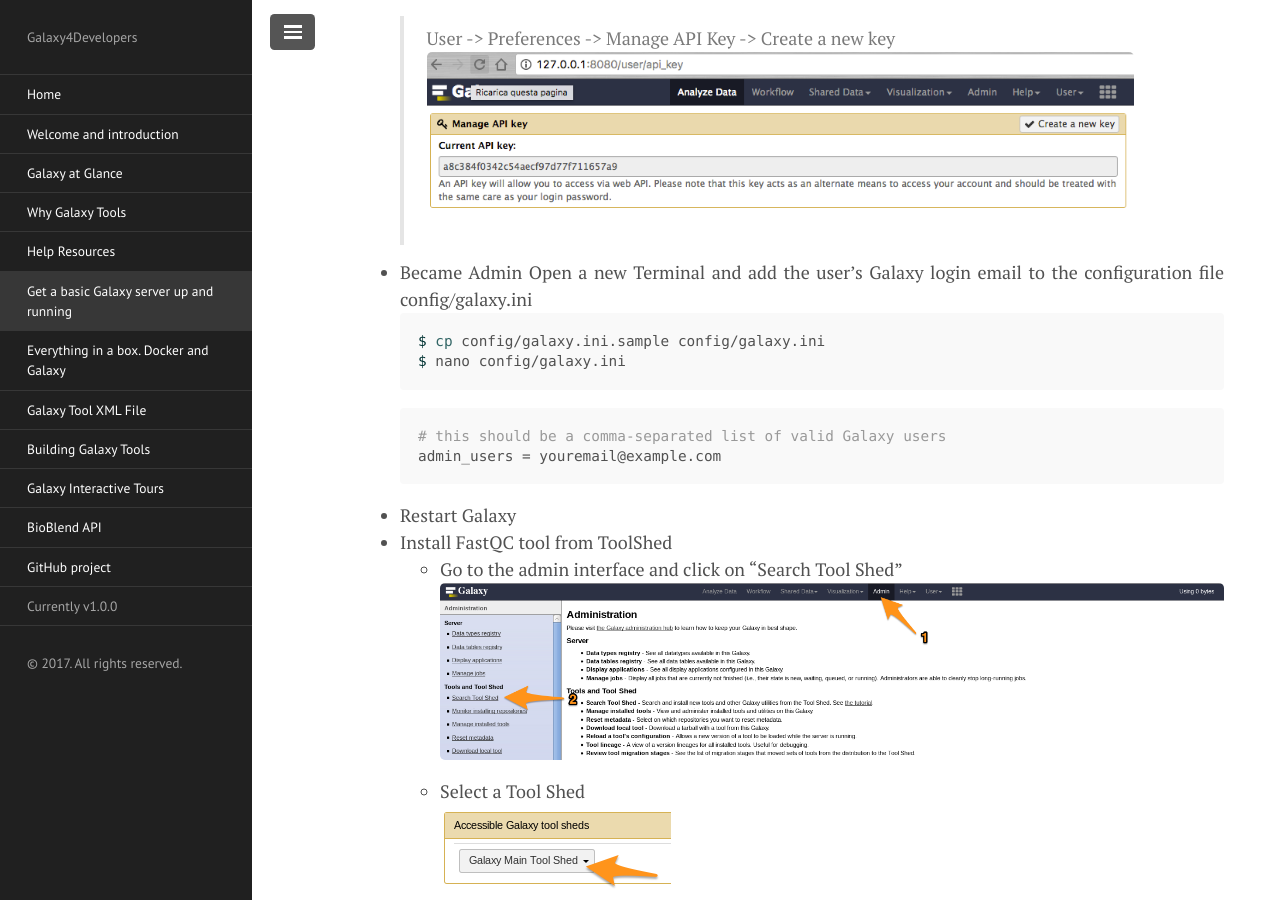
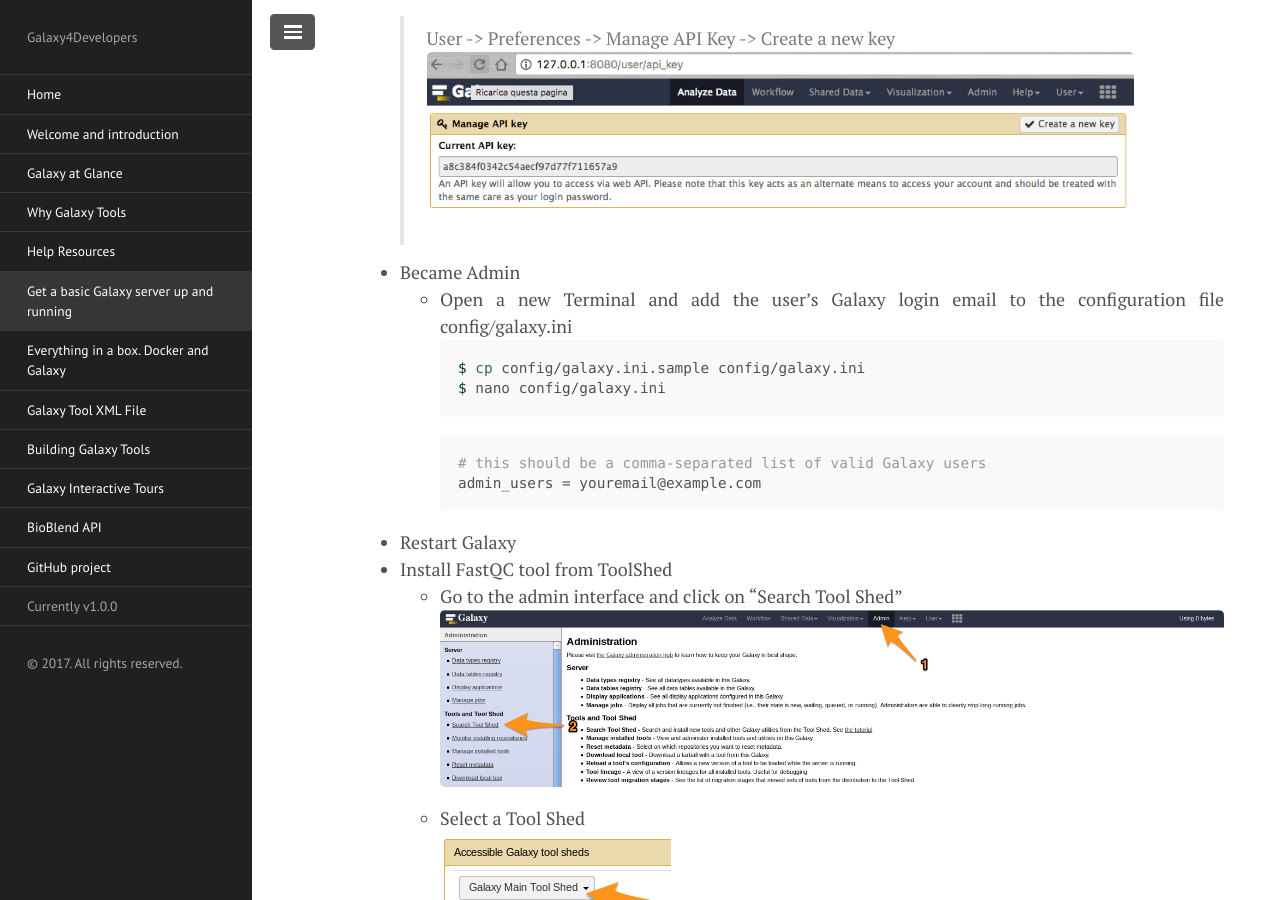
Before and after one commit to crs4/Galaxy4Developers, a Jekyll site: the page built from lectures/05.get_galaxy_up_and_running.md, in a window 1280 px wide and 900 px high, scrolled down 7047 px. Built offline with Jekyll 4.4.1, drawn with Linux system fonts in a browser that asks for light colours; nearby versions of some CDN libraries.

Commit message:
Fix indentation

````diff
--- a/lectures/05.get_galaxy_up_and_running.md
+++ b/lectures/05.get_galaxy_up_and_running.md
@@ -204,7 +204,7 @@ $ sh run.sh
 > User -> Preferences -> Manage API Key -> Create a new key
 ![API Key]({{site.url}}/images/api_key.png)
 * Became Admin
-Open a new Terminal and add the user's Galaxy login email to the configuration file config/galaxy.ini
+  * Open a new Terminal and add the user's Galaxy login email to the configuration file config/galaxy.ini
 ```bash
 $ cp config/galaxy.ini.sample config/galaxy.ini
 $ nano config/galaxy.ini
````
